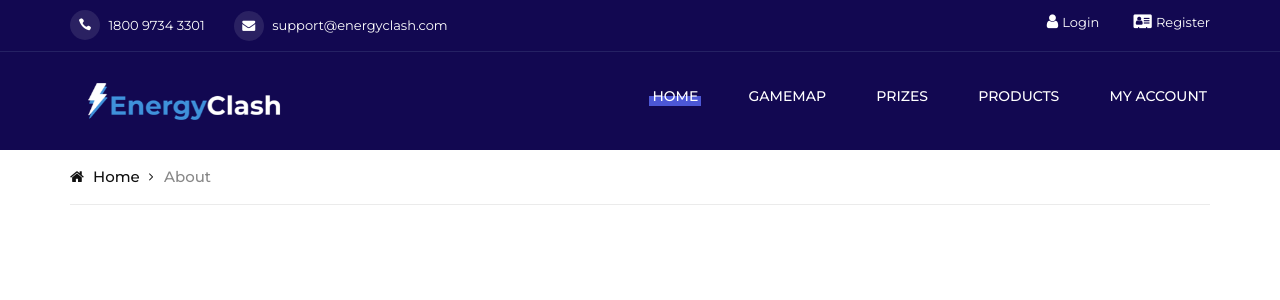
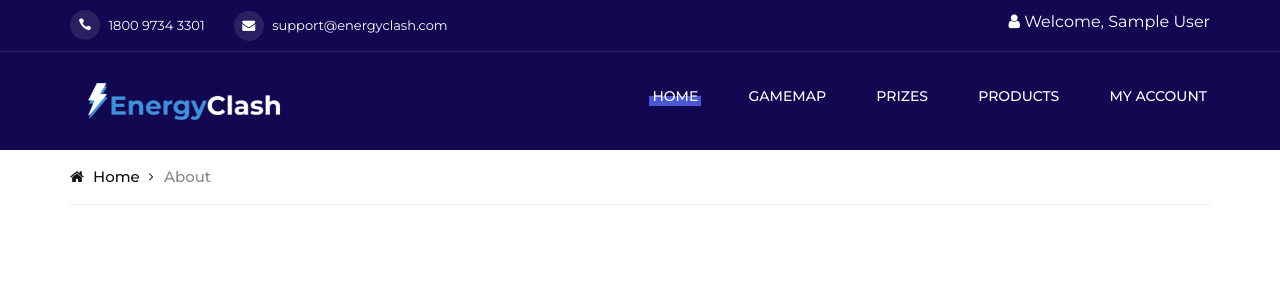
Before and after one commit to adoreblvnk/EnergyClash, a Flask app: page /about in a window 1280 px wide. Shown: the top 300 px of the page. Run offline with Flask 2, Linux system fonts and the light colour scheme; the visitor is signed in with stand-in values (Sample User, id 1); some libraries are stand-ins or nearby versions.

Commit message:
refactor: login navbar display user

```diff
--- a/templates/includes/_navbar.html
+++ b/templates/includes/_navbar.html
@@ -25,8 +25,12 @@
     <div id="mobile-menu-wrap"></div>
     <div class="offcanvas__auth">
         <ul>
+            {% if session['logged_in'] %}
+            <li style="color:white"><span class="fa fa-user" style="color:white" ></span> Welcome, {{ session['name'] }}</li>
+            {% else %}
             <li><span class="fa fa-user" style="color:white" ></span> <a href="{{ url_for('login') }}" style="display: inline-block">Login</a></li>
             <li><span class="fa fa-address-card" style="color:white" ></span> <a href="{{ url_for('register') }}" style="display: inline-block">Register</a></li>
+            {% endif %}
         </ul>
     </div>
     <div class="offcanvas__info">
@@ -54,9 +58,12 @@
               <div class="col-lg-6 col-md-6">
                   <div class="header__info-right">
                       <ul>
+                          {% if session['logged_in'] %}
+                          <li style="color:white"><span class="fa fa-user" style="color:white" ></span> Welcome, {{ session['name'] }}</li>
+                          {% else %}
                           <li><span class="fa fa-user" style="color:white" ></span> <a href="{{ url_for('login') }}" style="display: inline-block">Login</a></li>
                           <li><span class="fa fa-address-card" style="color:white" ></span> <a href="{{ url_for('register') }}" style="display: inline-block">Register</a></li>
-
+                          {% endif %}
                       </ul>
                   </div>
               </div>
```
